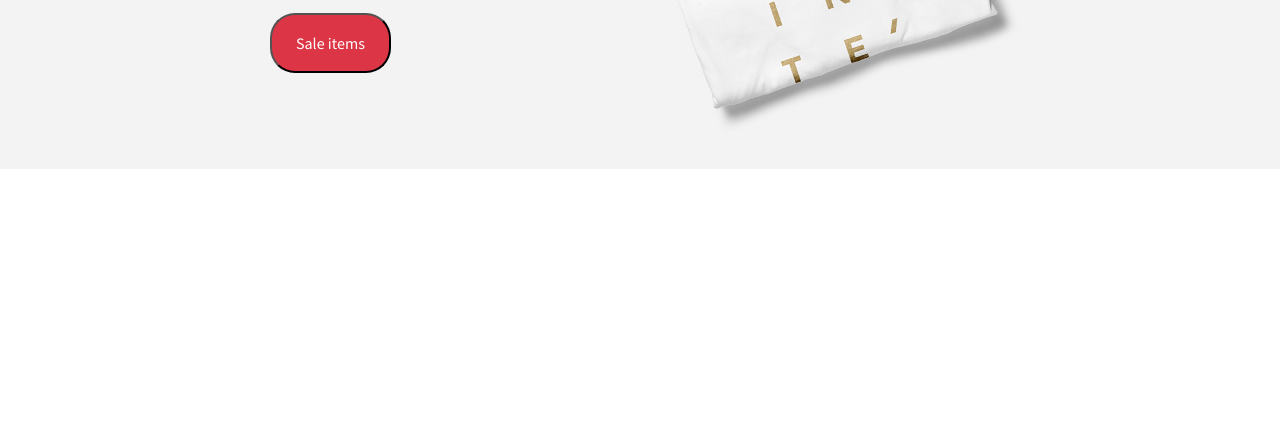
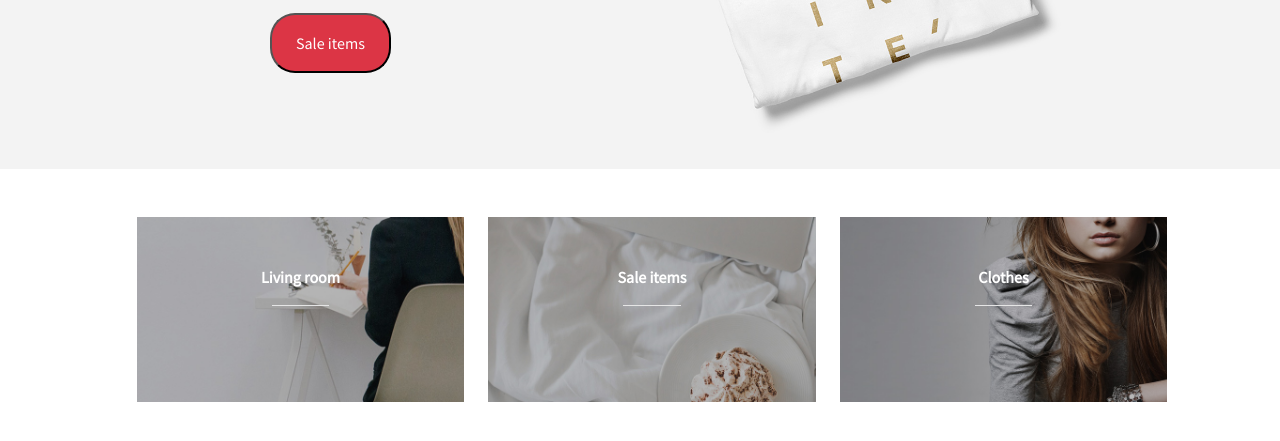
Before and after one commit to nazam1998/site_JS_Emporium, a website: page index.html in a window 1280 px wide. Shown: the part 603-1044 px from the top of the page. Before the commit the page ends 800 px from the top, so only its background shows below. Drawn offline with nearby package versions, Linux system fonts and the light colour scheme.

Commit message:
section services finie

```diff
--- a/index.html
+++ b/index.html
@@ -8,6 +8,8 @@
     <link rel="stylesheet" href="/public/css/style.css">
     <title>Emporium</title>
 </head>
+
+<!-- Nav bar + logo -->
 
 <header class="bg-white">
     <img src="public/images/logo.png" class="mt-5 mx-auto d-block"></img>
@@ -25,6 +27,10 @@
         <button class="col-1 bg-dark text-white rounded mr-2">Connexion</button>
     </nav>
 </header>
+
+
+<!-- Section avec t-shirt en bg -->
+
 <section id='first-Section' class="p-5">
     <div class="row container mt-5 p-5">
         <div class="offset-2 col-6">
@@ -39,6 +45,31 @@
     </div>
 </section>
 
+<!-- Section avec 3 col qui contiennent chaque une image en background -->
+
+<section id="service" class="my-5">
+    <div class="row justify-content-center">
+        <div class="col-3 p-5 ml-4">
+            <div class="text-center">
+                <p>Living room</p>
+                <hr class="w-25">
+            </div>
+        </div>
+        <div class="col-3 p-5 ml-4">
+            <div class="text-center">
+                <p>Sale items</p>
+                <hr class="w-25">
+            </div>
+        </div>
+        <div class="col-3 p-5 ml-4">
+            <div class="text-center">
+                <p>Clothes</p>
+                <hr class="w-25">
+            </div>
+        </div>
+    </div>
+</section>
+
 <body>
     <script src="node_modules/jquery/dist/jquery.min.js"></script>
     <script src="public/js/main.js"></script>
--- a/src/sass/style.sass
+++ b/src/sass/style.sass
@@ -1,6 +1,8 @@
 @import '../../node_modules/bootstrap/dist/css/bootstrap.min.css'
 @import '../../node_modules/@fortawesome/fontawesome-free/css/all.min.css'
 @import url('https://fonts.googleapis.com/css?family=Source+Sans+Pro&display=swap')
+
+$gris : #F3F3F3
 
 body
     font-family: 'Source Sans Pro', sans-serif
@@ -15,9 +17,9 @@ nav
 #first-Section
     background-image: url('../images/slider-1.jpg')
     background-repeat: no-repeat
-    background-position: bottom 30% right 30%
+    background-position: bottom 30% right 25%
     background-size: contain
-    background-color: #F3F3F3
+    background-color: $gris
     h1
         font-weight: light
         &>p
@@ -25,3 +27,33 @@ nav
             font-weight: bold
     button
         border-radius: 25px
+
+#service
+    .row
+
+        color: white
+        &>div:first-child
+            background-image: url('../images/services/service-1.jpg')
+            height: 185px
+            background-size: cover
+            background-position: center
+            background-repeat: no-repeat
+            width: 100%
+        &>div:nth-child(2)
+            background-image: url('../images/services/service-2.jpg')
+            height: 185px
+            background-size: cover
+            background-position: center
+            background-repeat: no-repeat
+            width: 100%
+        &>div:last-child
+            background-image: url('../images/services/slider-3.jpg')
+            height: 185px
+            background-size: cover
+            background-position: center
+            background-repeat: no-repeat
+            width: 100%
+        hr
+            background-color: white
+        p
+            font-weight: bolder
```
Also changed, not shown: public/css/style.css, 1 other file.
